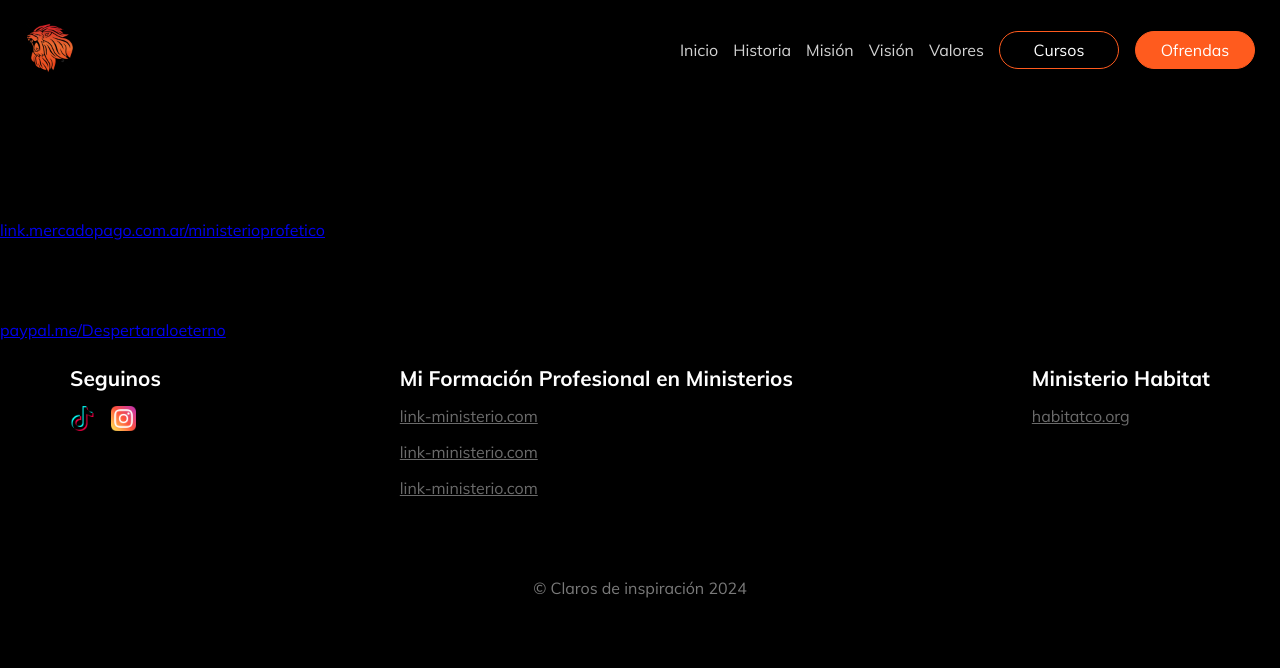
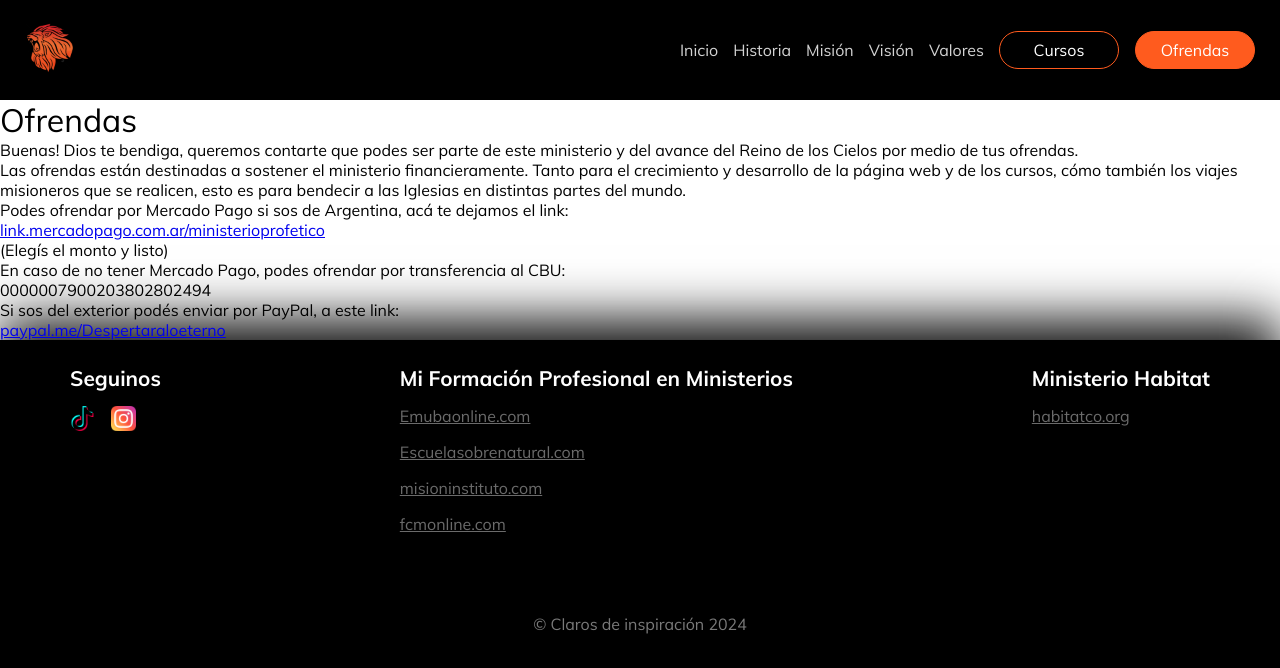
Before and after one commit to Neoagustin/Claros-de-inspiracion, a React (Vite) app: page /Ofrendas in a window 1280 px wide. Shown: the top 668 px of the page. Built offline with nearby package versions, Linux system fonts and the light colour scheme; the HTML template or start-up script is replaced by a standard one.

Commit message:
Agregando cambios

```diff
--- a/src/components/Footer/Footer.jsx
+++ b/src/components/Footer/Footer.jsx
@@ -22,9 +22,10 @@ export default function Footer() {
             <div className='training-footer-container'>
                <h3>Mi Formación Profesional en Ministerios</h3>
                <ul>
-                  <li><a href="#">link-ministerio.com</a></li>
-                  <li><a href="#">link-ministerio.com</a></li>
-                  <li><a href="#">link-ministerio.com</a></li>
+                  <li><a href="https://emubaonline.com/">Emubaonline.com</a></li>
+                  <li><a href="https://www.escuelasobrenatural.com/">Escuelasobrenatural.com</a></li>
+                  <li><a href="https://misioninstituto.com/">misioninstituto.com</a></li>
+                  <li><a href="https://fcmonline.com.ar/">fcmonline.com</a></li>
                </ul>
             </div>
             <div className='otherMinistries-footer-container'>
--- a/src/pages/Offerings/Offerings.css
+++ b/src/pages/Offerings/Offerings.css
@@ -0,0 +1,3 @@
+.offering-container{
+  background-color: white;
+}
--- a/src/pages/Offerings/Offerings.jsx
+++ b/src/pages/Offerings/Offerings.jsx
@@ -1,8 +1,9 @@
 import React from 'react';
+import './Offerings.css'
 
 export default function Offerings() {
    return (
-      <div>
+      <div className='offering-container'>
          <h1>Ofrendas</h1>
          <p>Buenas! Dios te bendiga, queremos contarte que podes ser parte de este ministerio y del avance del Reino de los Cielos por medio de tus ofrendas.</p>
          <p>Las ofrendas están destinadas a sostener el ministerio financieramente. Tanto para el crecimiento y desarrollo de la página web y de los cursos, cómo también los viajes misioneros que se realicen, esto es para bendecir a las Iglesias en distintas partes del mundo.</p>
```
